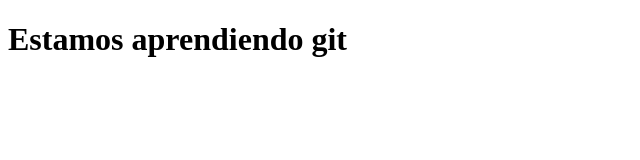
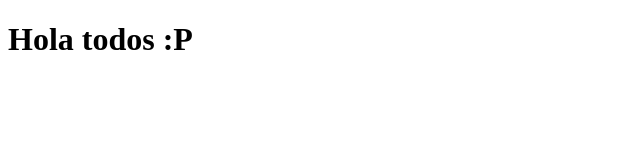
Before and after one commit to alexanderalvarez33/proyecto-1, a plain HTML site: page index.html in a window 1280 px wide. Shown: the whole page, without its empty margins (0-640 px from the left). Drawn offline with Linux system fonts and the light colour scheme.

Commit message:
Este es un nuevo cambio

```diff
--- a/index.html
+++ b/index.html
@@ -6,6 +6,6 @@
     <title>Esta es mi pagina web</title>
 </head>
 <body>
-    <h1>Estamos aprendiendo git</h1>
+    <h1>Hola todos :P</h1>
 </body>
 </html>
```
